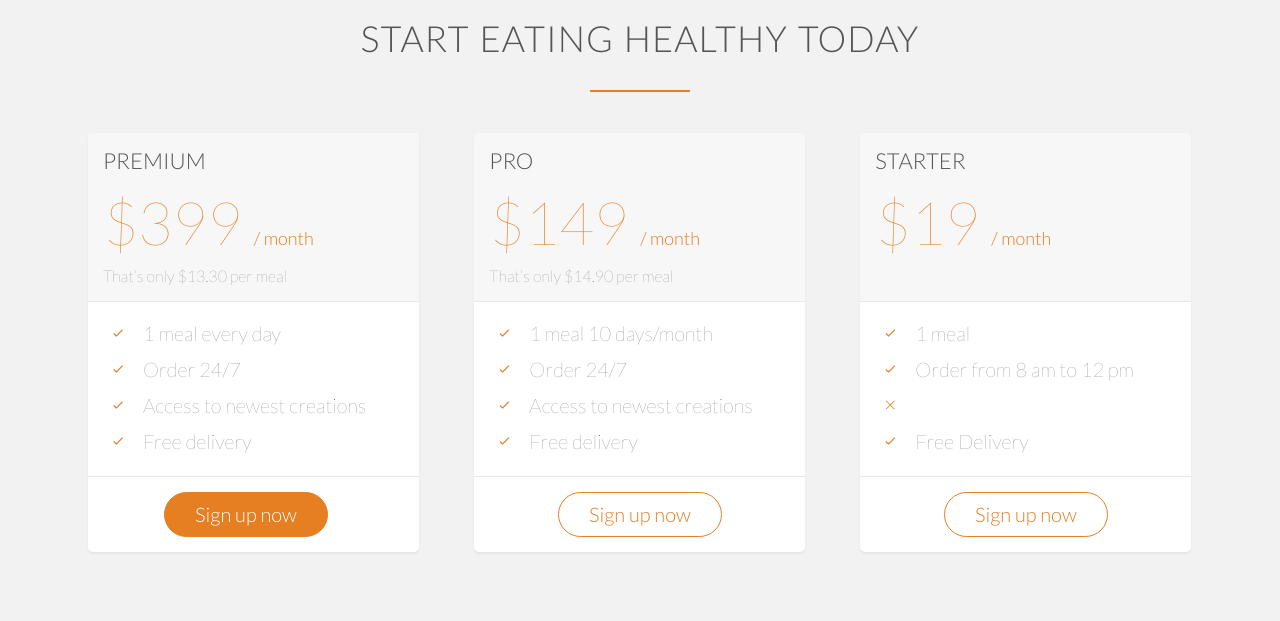
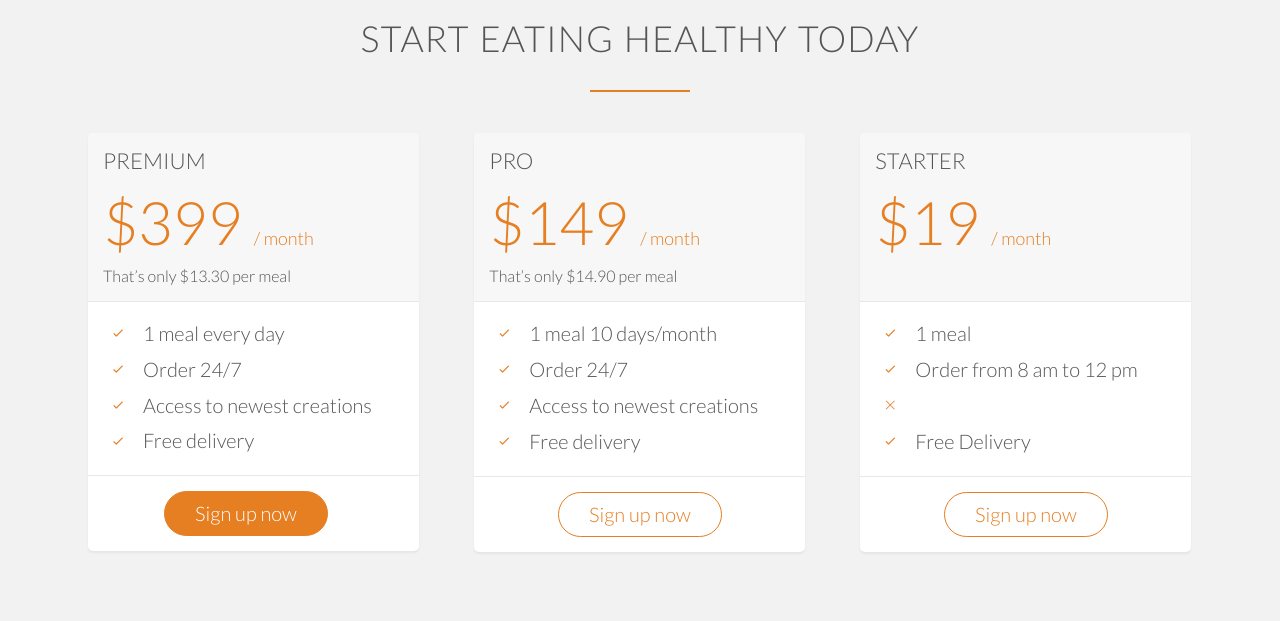
Before and after one commit to shern15/PFD, a plain HTML site: page index.html in a window 1280 px wide. Shown: the part 4060-4681 px from the top of the page. Drawn offline with nearby package versions, Linux system fonts and the light colour scheme; some packages are replaced by stand-ins of ours; files whose address does not match are found by name.

Commit message:
Changed font size of text in plan boxes for greater emphasis

```diff
--- a/css/style.css
+++ b/css/style.css
@@ -553,7 +553,6 @@ PLANS SECTION
 .plan-box div {
 	padding: 15px;
 	border-bottom: 1px solid #e8e8e8;
-	font-weight: 100;
 }
 
 .plan-box div:first-child {
@@ -564,7 +563,7 @@ PLANS SECTION
 
 .plan-box div:last-child {
 	text-align: center;
-	border-bottom: 0;
+	border: 0;
 }
 
 .plan-price {
```
